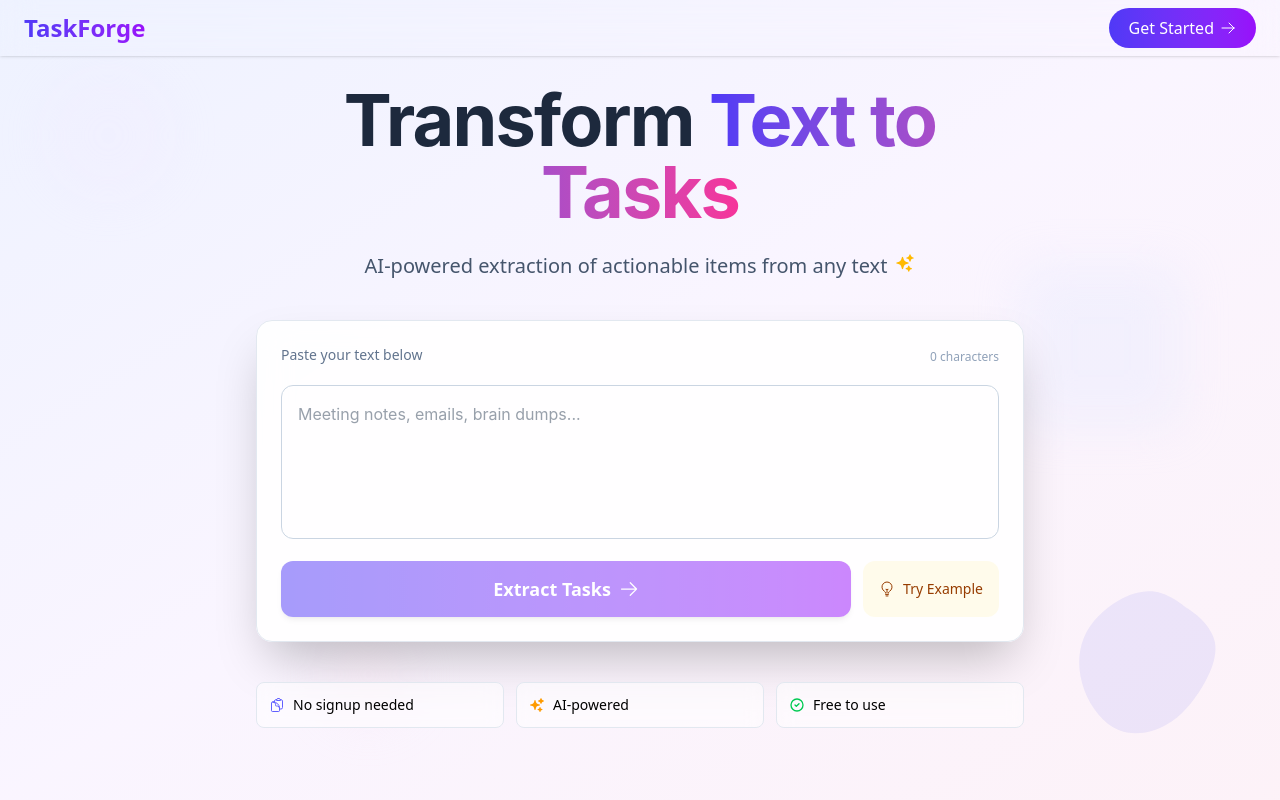
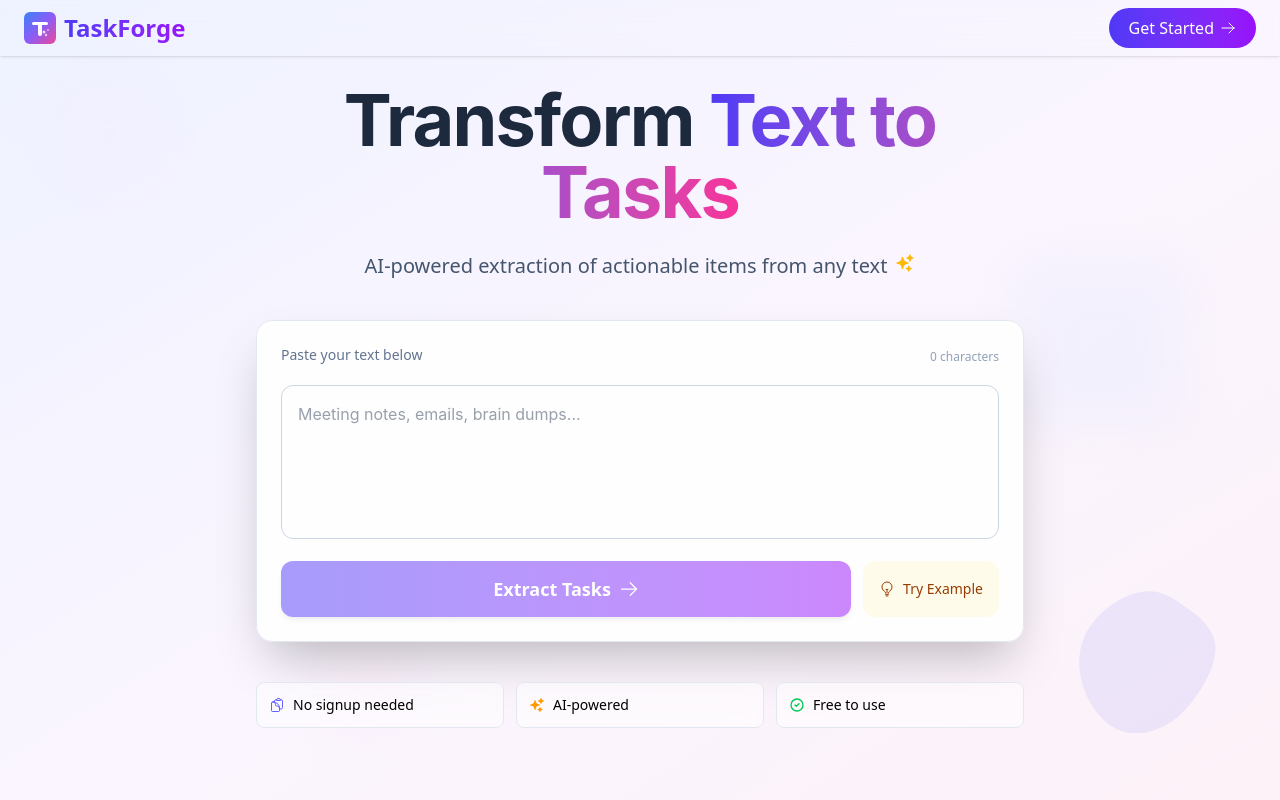
Before and after one commit to wahidst3/taskforge, a React (Vite) app: page / in a window 1280 px wide. Shown: the top 800 px of the page. Built offline with nearby package versions, Linux system fonts and the light colour scheme; no server answers.

Commit message:
created logo and also dashboard ui added

```diff
--- a/src/components/Footer.jsx
+++ b/src/components/Footer.jsx
@@ -46,7 +46,7 @@ export default function AppFooter() {
     <footer className="bg-slate-900 text-white py-12">
       <div className="max-w-7xl mx-auto px-4 grid md:grid-cols-4 gap-8">
         <div>
-          <h3 className="text-lg font-semibold mb-4">TaskForge</h3>
+        <div className="flex items-center h-10"> <img src="/vite.svg" className="h-8 w-8 mr-2 "alt="" /> <h3 className="text-lg font-semibold ">TaskForge</h3></div>
           <p className="text-slate-400">AI-powered task extraction</p>
 
           {/* Social Links */}
--- a/src/components/Nav.jsx
+++ b/src/components/Nav.jsx
@@ -7,6 +7,11 @@ export default function GlassNavbar() {
         <div className="flex items-center justify-between">
           {/* Text Logo - Left */}
           <div className="flex items-center">
+            <img
+              src="/vite.svg"
+              alt="Vite Logo"
+              className="h-8 w-8 mr-2"
+            />
             <span className="text-2xl font-bold bg-gradient-to-r from-indigo-600 to-purple-600 bg-clip-text text-transparent">
               TaskForge
             </span>
```
